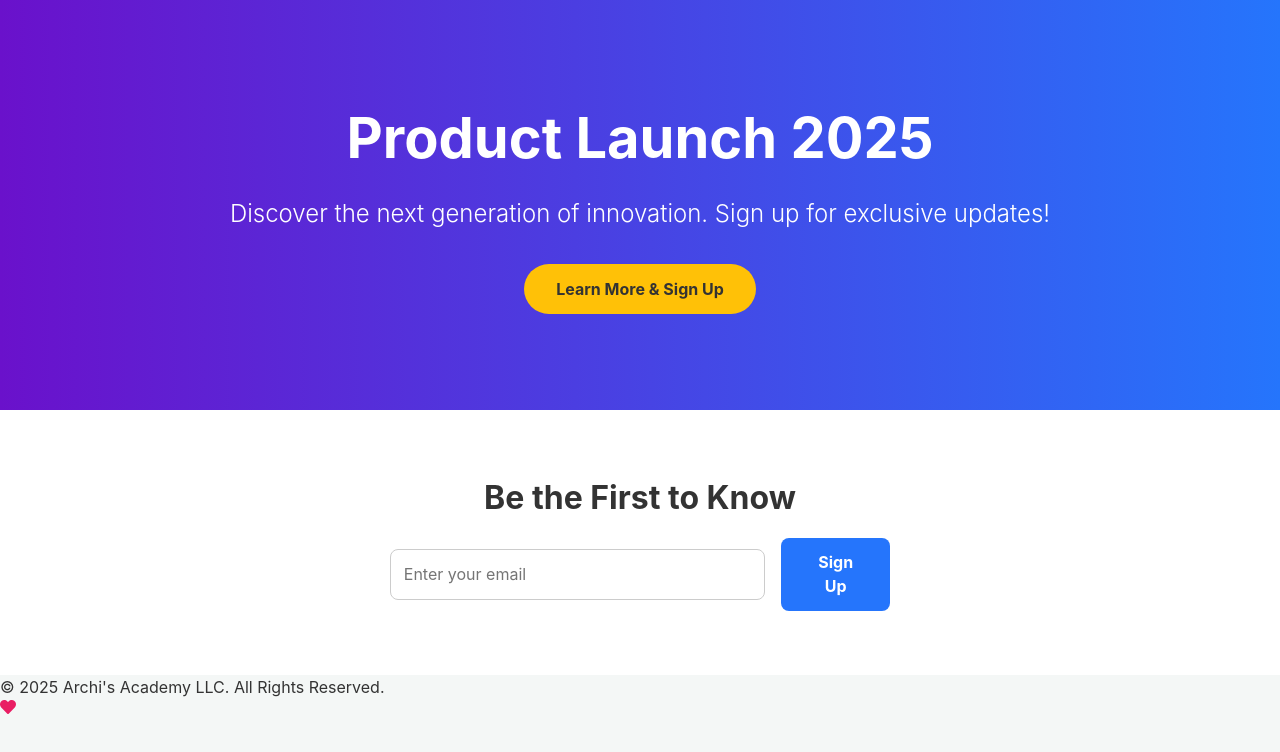
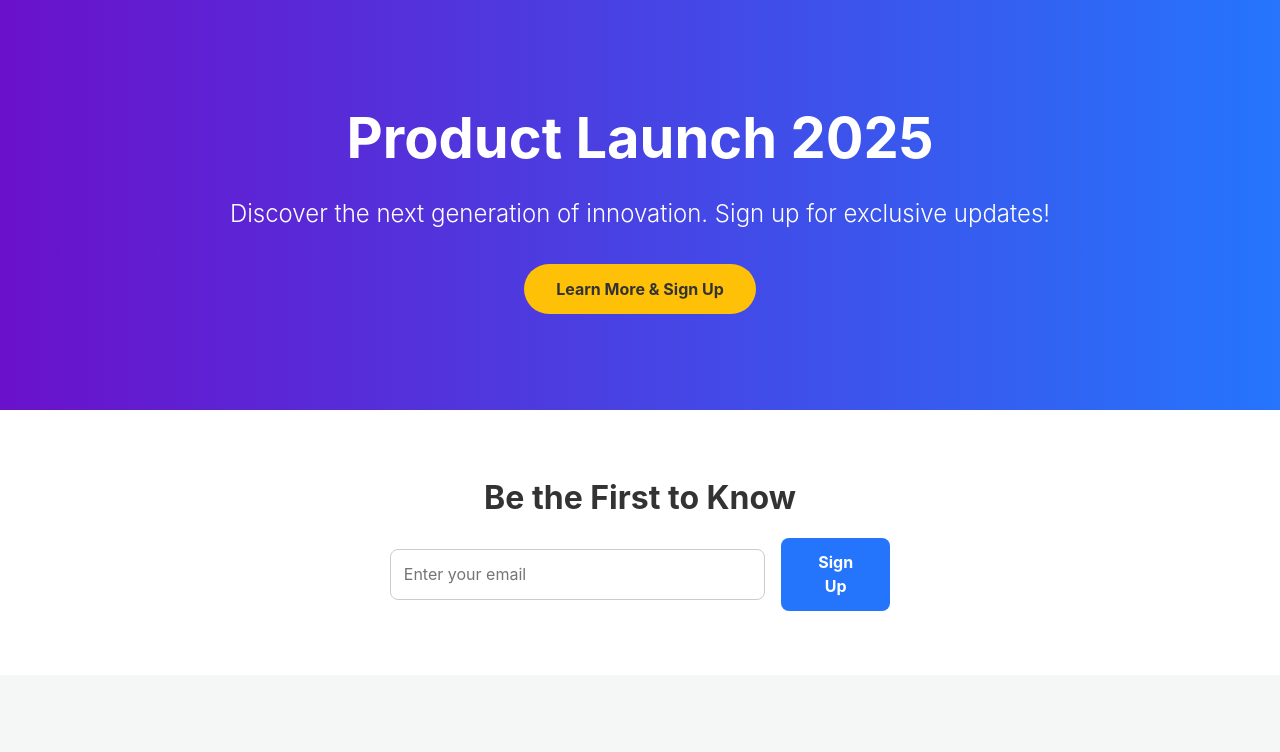
Before and after one commit to archis-academy/pr-upgrade-with-score-test, a React (Vite) app: page / in a window 1280 px wide. Shown: the top 752 px of the page. Built offline with nearby package versions, Linux system fonts and the light colour scheme.

Commit message:
Revert "[PR-2] - Implement application footer"

```diff
--- a/package.json
+++ b/package.json
@@ -13,7 +13,6 @@
     "classnames": "^2.5.1",
     "react": "^19.1.1",
     "react-dom": "^19.1.1",
-    "react-icons": "^5.5.0",
     "react-router": "^7.9.3",
     "validator": "^13.15.15"
   },
--- a/src/components/Footer/Footer.module.scss
+++ /dev/null
@@ -1,9 +0,0 @@
-.footerIcon {
-  color: #e91e63;
-  vertical-align: middle;
-  transition: transform 0.2s ease-in-out;
-
-  &:hover {
-    transform: scale(1.2);
-  }
-}
--- a/src/components/Footer/Footer.tsx
+++ /dev/null
@@ -1,16 +0,0 @@
-import React from "react";
-import { FaHeart } from "react-icons/fa";
-import styles from "./Footer.module.scss";
-
-const Footer: React.FC = () => {
-  return (
-    <footer className="bg-gray-900 text-gray-400 p-4 text-center">
-      <p className="flex items-center justify-center gap-2 m-0">
-        <span>© 2025 Archi's Academy LLC. All Rights Reserved.</span>
-        <FaHeart className={styles.footerIcon} />
-      </p>
-    </footer>
-  );
-};
-
-export default Footer;
--- a/src/pages/home/home.tsx
+++ b/src/pages/home/home.tsx
@@ -1,7 +1,6 @@
 import { useRef } from "react";
 import Hero from "../../components/hero/Hero";
 import SignupForm from "../../components/signup/SignupForm";
-import Footer from "@/components/Footer/Footer";
 
 function Home() {
   const signupFormRef = useRef<HTMLElement>(null);
@@ -19,7 +18,6 @@ function Home() {
         ctaText="Learn More & Sign Up"
       />
       <SignupForm ref={signupFormRef} />
-      <Footer />
     </main>
   );
 }
```
Also changed, not shown: 2 other files (tests, documents, lock files or other folders).
